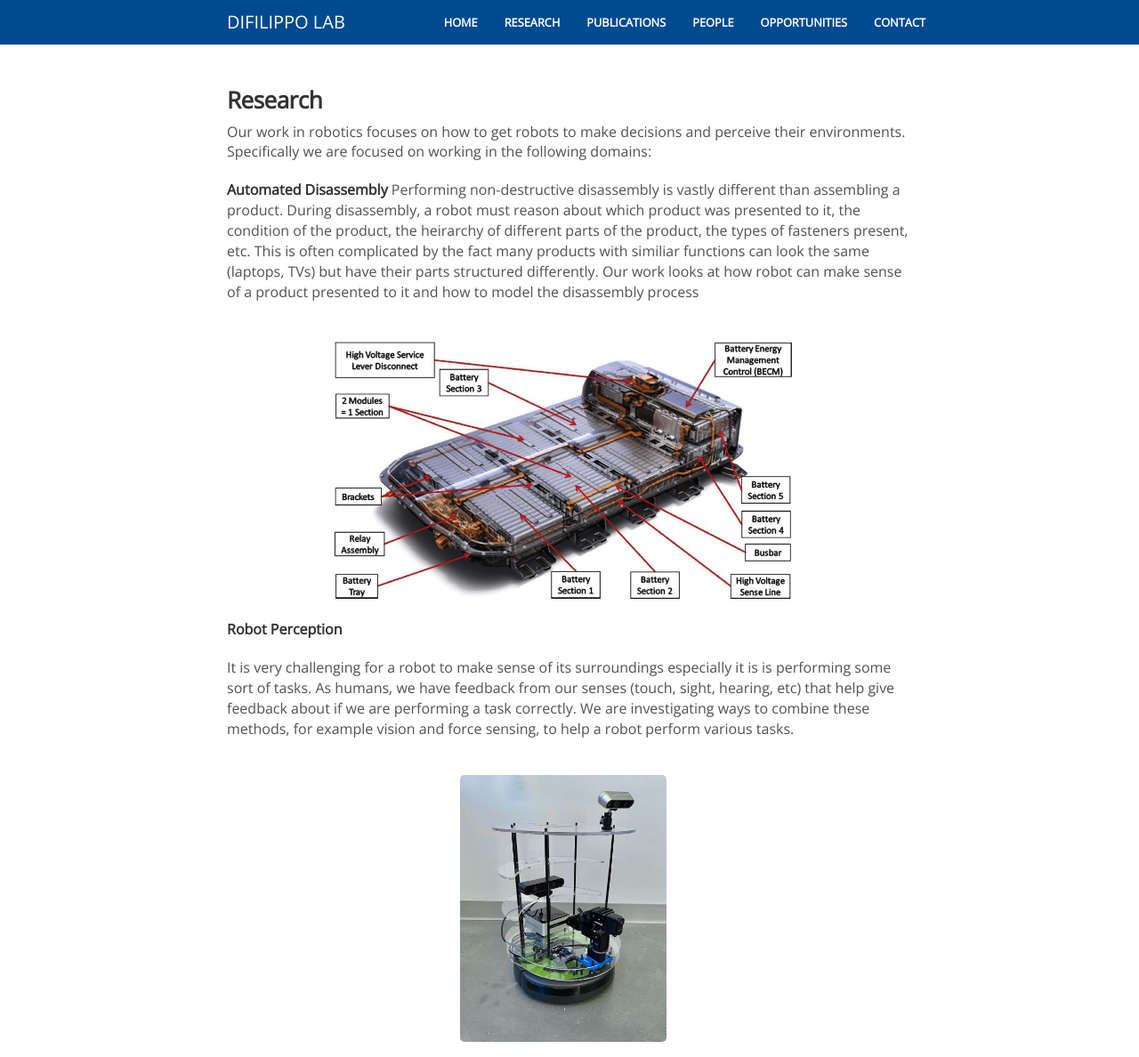
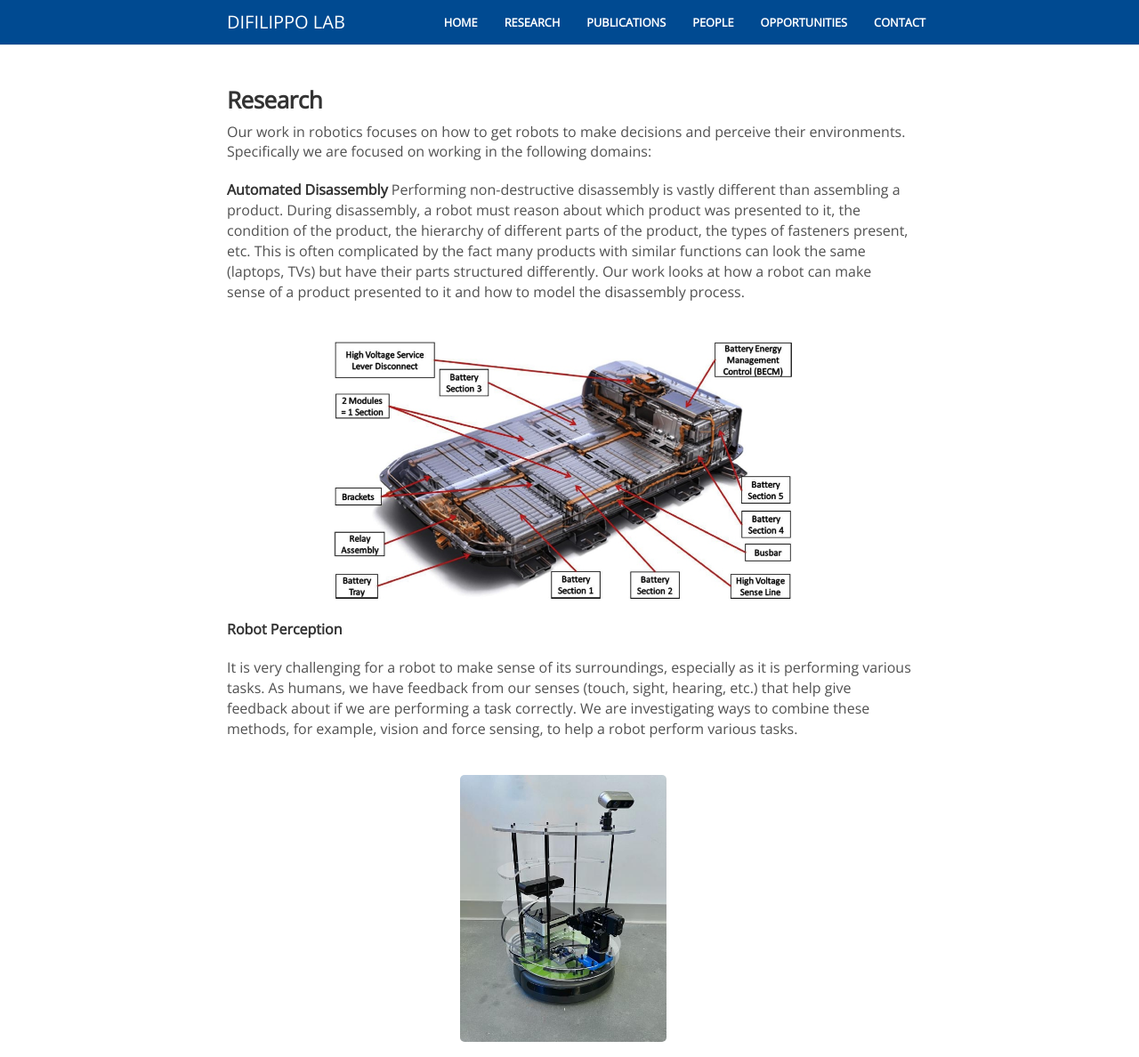
Before and after one commit to DiFilippoLab/DiFilippoLab.github.io, a Jekyll site: the page built from research.md, in a window 1280 px wide and 1188 px high. Shown: the whole window at 89% size. Built offline with Jekyll 4.4.1, drawn with Linux system fonts in a browser that asks for light colours; nearby versions of some CDN libraries; our own code applies the rules of GitHub Pages for plain Markdown files; comment, search, counter and statistics services are not loaded.

Commit message:
Update research.md

```diff
--- a/research.md
+++ b/research.md
@@ -8,7 +8,7 @@ permalink: /research/
 Our work in robotics focuses on how to get robots to make decisions and perceive their environments. Specifically we are focused on working in the following domains:
 
 **Automated Disassembly**
-Performing non-destructive disassembly is vastly different than assembling a product. During disassembly, a robot must reason about which product was presented to it, the condition of the product, the heirarchy of different parts of the product, the types of fasteners present, etc. This is often complicated by the fact many products with similiar functions can look the same (laptops, TVs) but have their parts structured differently. Our work looks at how robot can make sense of a product presented to it and how to model the disassembly process
+Performing non-destructive disassembly is vastly different than assembling a product. During disassembly, a robot must reason about which product was presented to it, the condition of the product, the hierarchy of different parts of the product, the types of fasteners present, etc. This is often complicated by the fact many products with similar functions can look the same (laptops, TVs) but have their parts structured differently. Our work looks at how a robot can make sense of a product presented to it and how to model the disassembly process.
 <div class="content list people">
     <div class="list-item-people">
             <p class="list-post-title">
@@ -21,7 +21,7 @@ Performing non-destructive disassembly is vastly different than assembling a pro
 
 **Robot Perception**
 
-It is very challenging for a robot to make sense of its surroundings especially it is is performing some sort of tasks. As humans, we have feedback from our senses (touch, sight, hearing, etc) that help give feedback about if we are performing a task correctly. We are investigating ways to combine these methods, for example vision and force sensing, to help a robot perform various tasks.
+It is very challenging for a robot to make sense of its surroundings, especially as it is performing various tasks. As humans, we have feedback from our senses (touch, sight, hearing, etc.) that help give feedback about if we are performing a task correctly. We are investigating ways to combine these methods, for example, vision and force sensing, to help a robot perform various tasks.
 
 <div class="content list people">
     <div class="list-item-people">
```
